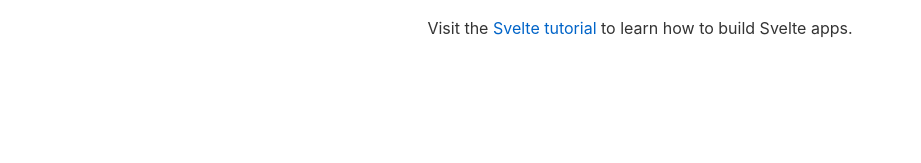
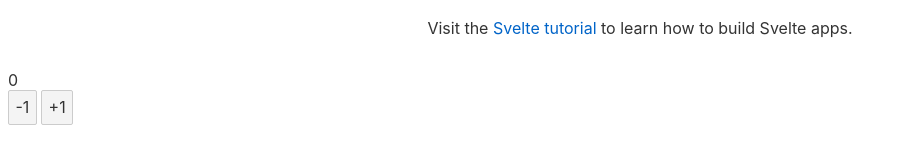
Before and after one commit to globis-org/WeLoveFrontend, a Svelte app in the folder svelte/: page / in a window 1280 px wide. Shown: the part 169-332 px from the top of the page, without its empty margins (0-921 px from the left). Built offline with nearby package versions, Linux system fonts and the light colour scheme.

Commit message:
feat: implement simple Counter

```diff
--- a/svelte/src/App.svelte
+++ b/svelte/src/App.svelte
@@ -1,11 +1,13 @@
 <script lang="ts">
 	export let name: string;
+	import Counter from './/Counter.svelte';
 </script>
 
 <main>
 	<h1>Hello {name}!</h1>
 	<p>Visit the <a href="https://svelte.dev/tutorial">Svelte tutorial</a> to learn how to build Svelte apps.</p>
 </main>
+<Counter />
 
 <style>
 	main {
--- /dev/null
+++ b/svelte/src/Counter.svelte
@@ -0,0 +1,20 @@
+<script lang="ts">
+	let count = 0;
+
+	const onDecreaseClick = () => (count -= 1)
+  const onIncreaseClick = () => (count += 1)
+</script>
+
+<div class="counter">
+	<div class="counter-viewport">
+		{count}
+	</div>
+
+	<button on:click={onDecreaseClick} aria-label="Decrease the counter by one">
+		-1
+	</button>
+
+	<button on:click={onIncreaseClick} aria-label="Increase the counter by one">
+		+1
+	</button>
+</div>
```
